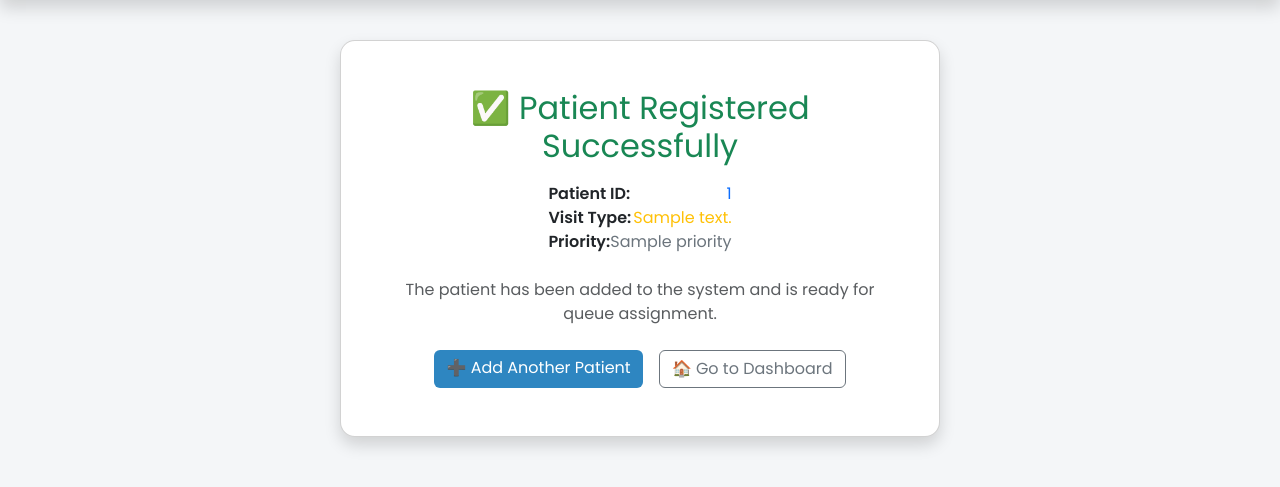
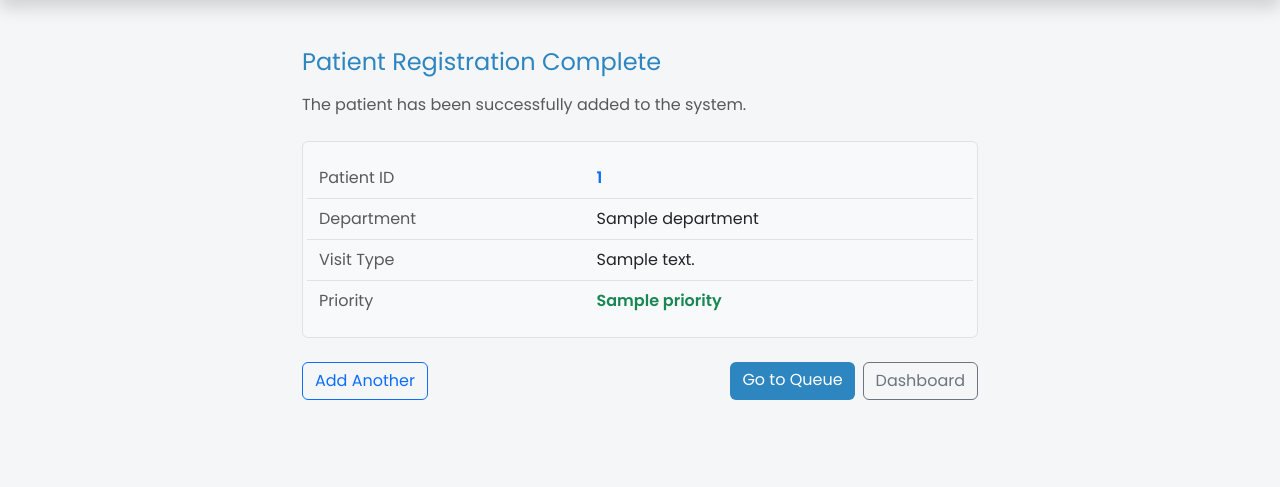
Before and after one commit to shaahir27/HealthDesk, a Flask app: template Frontend/templates/add_patient.html in a window 1280 px wide. Shown: the part 68-555 px from the top of the page. Run offline with Flask 3, Linux system fonts and the light colour scheme; the template is opened without the code that fills it: most values are stand-ins (such as "Sample title", 1, 10 or a date in 2020); some web fonts are replaced.

Commit message:
KAN-28: Patient Module Completed

```diff
--- a/Frontend/templates/add_patient.html
+++ b/Frontend/templates/add_patient.html
@@ -2,45 +2,68 @@
 
 {% block content %}
 
-    <div class="card shadow p-5 mx-auto text-center" style="max-width: 600px;">
+<div class="container mt-5" style="max-width: 700px;">
 
-        <h2 class="text-success mb-3">
-            ✅ Patient Registered Successfully
-        </h2>
+<!-- Title -->
+<h4 class="mb-3" style="color:#2E86C1;">
+    Patient Registration Complete
+</h4>
 
-        <div class="mb-4 text-start mx-auto" style="max-width: 300px;">
+<!-- Subtle Status -->
+<p class="text-muted mb-4">
+    The patient has been successfully added to the system.
+</p>
 
-        <div class="d-flex justify-content-between">
-            <span><strong>Patient ID:</strong></span>
-            <span class="text-primary">{{ patient_id }}</span>
-        </div>
+<!-- Info Section -->
+<div class="border rounded p-3 mb-4 bg-light">
 
-        <div class="d-flex justify-content-between">
-            <span><strong>Visit Type:</strong></span>
-            <span class="text-warning">{{ visit_type }}</span>
-        </div>
-
-        <div class="d-flex justify-content-between">
-            <span><strong>Priority:</strong></span>
-            <span class="text-secondary">{{ priority }}</span>
-        </div>
-
+    <div class="row py-2 border-bottom">
+        <div class="col-5 text-muted">Patient ID</div>
+        <div class="col-7 fw-semibold text-primary">{{ patient_id }}</div>
     </div>
 
-    <p class="text-muted mb-4">
-        The patient has been added to the system and is ready for queue assignment.
-    </p>
+    <div class="row py-2 border-bottom">
+        <div class="col-5 text-muted">Department</div>
+        <div class="col-7">{{ department }}</div>
+    </div>
 
-    <div class="d-flex justify-content-center gap-3">
-        <a href="/patient" class="btn btn-primary">
-            ➕ Add Another Patient
+    <div class="row py-2 border-bottom">
+        <div class="col-5 text-muted">Visit Type</div>
+        <div class="col-7">{{ visit_type }}</div>
+    </div>
+
+    <div class="row py-2">
+        <div class="col-5 text-muted">Priority</div>
+        <div class="col-7">
+            <span class="fw-semibold {% if priority == 'Urgent' %}text-danger{% else %}text-success{% endif %}">
+                {{ priority }}
+            </span>
+        </div>
+    </div>
+
+</div>
+
+<!-- Action Bar -->
+<div class="d-flex justify-content-between align-items-center">
+
+    <div>
+        <a href="/patient" class="btn btn-outline-primary">
+            Add Another
+        </a>
+    </div>
+
+    <div class="d-flex gap-2">
+        <a href="/queue" class="btn btn-primary">
+            Go to Queue
         </a>
 
         <a href="/" class="btn btn-outline-secondary">
-            🏠 Go to Dashboard
+            Dashboard
         </a>
     </div>
 
 </div>
 
+</div>
+
 {% endblock %}
--- a/Frontend/templates/dashboard.html
+++ b/Frontend/templates/dashboard.html
@@ -0,0 +1,3 @@
+{ % extends "index.html" % }
+
+{ }
--- a/app.py
+++ b/app.py
@@ -10,7 +10,9 @@ app = Flask(__name__,
             template_folder = TMPL_DIR,
             static_folder=STATIC_DIR)
 
-
+@app.route("/")
+def dashboard():
+    return render_template("dashboard.html")
 
 @app.route("/patient")
 def patient():
@@ -27,10 +29,11 @@ def add_patient():
     symptoms = request.form["symptoms"]
     visit_type = request.form["visit_type"]
     priority = request.form["priority"]
+    department = request.form["department"]
 
     exe_path = os.path.join(BACKEND_DIR, "c_modules", "patient.exe")
 
-    data_string = f"{name}|{age}|{gender}|{phone}|{address}|{symptoms}|{visit_type}|{priority}"
+    data_string = f"{name}|{age}|{gender}|{phone}|{address}|{symptoms}|{visit_type}|{priority}|{department}"
 
     patient_output = subprocess.run(
         [exe_path, data_string],
@@ -42,7 +45,7 @@ def add_patient():
     id = data[0]
     view_type = data[1]
     priority = data[2]
-    return render_template("add_patient.html", patient_id=id, visit_type=visit_type, priority=priority)
+    return render_template("add_patient.html", patient_id=id, visit_type=visit_type, department=department, priority=priority)
 
 @app.route("/test")
 def test():
```
Also changed, not shown: Backend/data/patients.txt (+2 -13 lines), Frontend/templates/patient.html (+47 -21 lines), 3 other files.
